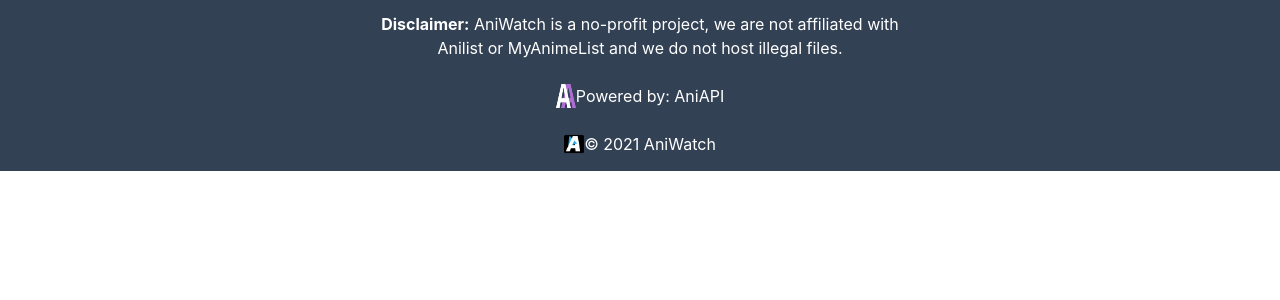
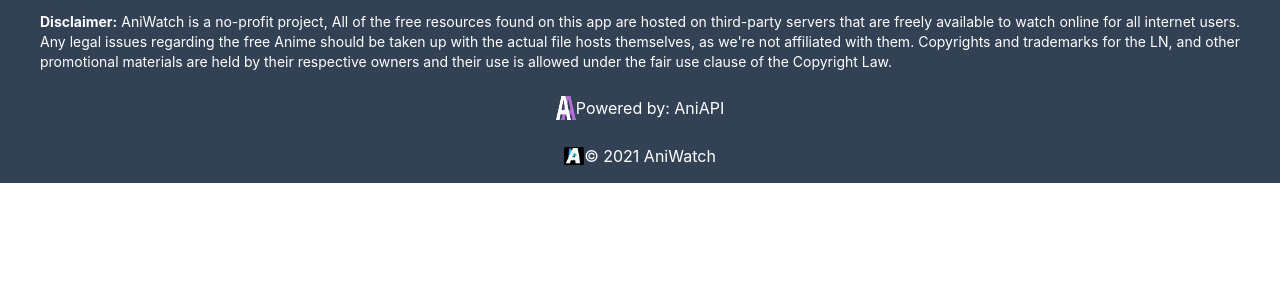
Before and after one commit to edmer664/aniwatch, a Next.js app: page /components/Footer in a window 1280 px wide. Shown: the top 300 px of the page. Built offline with nearby package versions, Linux system fonts and the light colour scheme.

Commit message:
update: revise disclaimer in the footer

```diff
--- a/pages/components/Footer.tsx
+++ b/pages/components/Footer.tsx
@@ -3,9 +3,11 @@
 export default function Footer() {
     return (
         <footer className='bg-slate-700 text-white text-center h-max flex flex-col justify-around'>
-            <span className='py-3'>
-                <strong>Disclaimer:</strong> AniWatch is a no-profit project, we are not affiliated with<br/>
-                Anilist or MyAnimeList and we do not host illegal files.
+            <span className='py-3 px-10 text-xs xl:text-sm text-justify'>
+                <strong>Disclaimer:</strong> AniWatch is a no-profit project, All of the free resources found on this app are hosted on third-party servers
+                that are freely available to watch online for all internet users. Any legal issues regarding the free Anime should be taken up with the actual
+                file hosts themselves, as we're not affiliated with them. Copyrights and trademarks for the LN, and other promotional materials are held by
+                their respective owners and their use is allowed under the fair use clause of the Copyright Law.
             </span>
             <span className='py-3 flex justify-center'>
                 <img src="/img/aniapi_icon.png" alt="aniapi" className='w-5'/>
```
